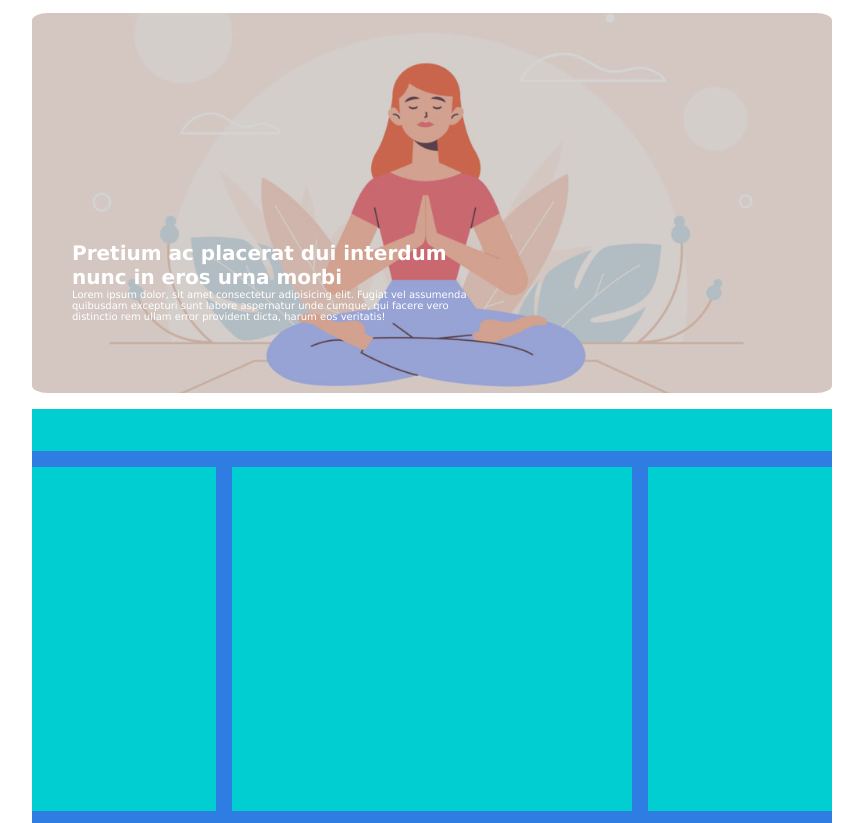
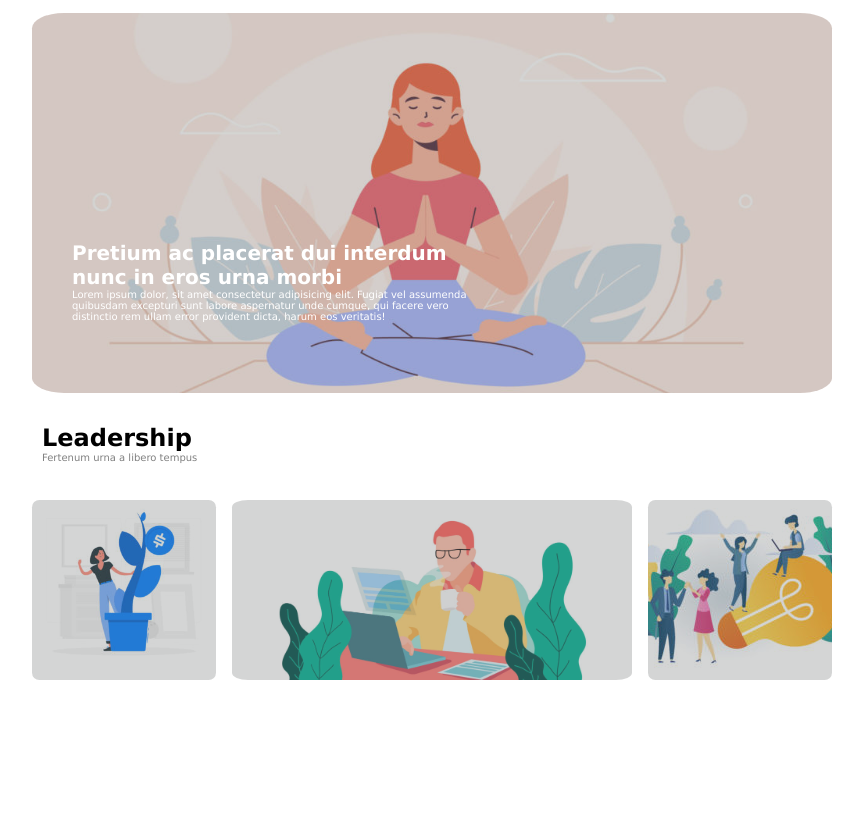
Before and after one commit to GianmarcoRuffi/htmlcss-struttura-wp, a plain HTML site: page index.html in a window 1280 px wide. Shown: the part 129-952 px from the top of the page, without its empty margins (208-1071 px from the left). Drawn offline with Linux system fonts and the light colour scheme.

Commit message:
Aggiornamento main body e style

```diff
--- a/css/style.css
+++ b/css/style.css
@@ -22,43 +22,6 @@
   height: 110px;
   margin-top: 2%;
   margin-bottom: 2%;
-}
-
-.main {
-  background-color: rgb(47, 125, 226);
-  width: 100%;
-  height: 420px;
-  margin-bottom: 2%;
-}
-
-.header {
-  background-color: darkturquoise;
-  width: 100%;
-  height: 10%;
-}
-
-.row {
-  height: 82%;
-  width: 100%;
-  margin-top: 2%;
-  margin-bottom: 2%;
-}
-
-.column {
-  background-color: darkturquoise;
-  height: 100%;
-  float: left;
-}
-
-.left,
-.right {
-  width: 23%;
-}
-
-.middle {
-  width: 50%;
-  margin-left: 2%;
-  margin-right: 2%;
 }
 
 .footer {
@@ -111,7 +74,7 @@ a:active {
   background-image: url("../img/banner.jpg");
   background-size: cover;
   background-position: center;
-  border-radius: 2%;
+  border-radius: 4%;
 }
 
 .overlay {
@@ -119,7 +82,7 @@ a:active {
   width: 100%;
   height: 100%;
   color: white;
-  border-radius: 2%;
+  border-radius: 4%;
 }
 
 .front-text {
@@ -132,3 +95,94 @@ a:active {
   top: 60%;
   left: 5%;
 }
+
+.main {
+  background-color: white;
+  width: 100%;
+  height: 500px;
+  margin-bottom: 2%;
+}
+
+.header {
+  background-color: white;
+  width: 100%;
+  height: 15%;
+}
+
+.row {
+  height: 82%;
+  width: 100%;
+  margin-top: 2%;
+  margin-bottom: 2%;
+}
+
+.column {
+  background-color: white;
+  height: 100%;
+  float: left;
+}
+
+.left,
+.right {
+  width: 23%;
+}
+
+.middle {
+  width: 50%;
+  margin-left: 2%;
+  margin-right: 2%;
+}
+
+.header-text {
+  font-family: "Lucida Sans", "Lucida Sans Regular", "Lucida Grande",
+    "Lucida Sans Unicode", Geneva, Verdana, sans-serif;
+  width: 50%;
+  height: 20%;
+  font-size: 12px;
+  position: relative;
+  color: black;
+  left: 10px;
+  top: 20%;
+}
+
+.main-text {
+  font-family: "Lucida Sans", "Lucida Sans Regular", "Lucida Grande",
+    "Lucida Sans Unicode", Geneva, Verdana, sans-serif;
+  width: 50%;
+  height: 20%;
+  font-size: 10px;
+  color: grey;
+}
+
+.left-img {
+  background-color: white;
+  width: 100%;
+  height: 180px;
+  margin-bottom: 2%;
+  background-image: url("../img/img-1.jpg");
+  background-size: cover;
+  background-position: center;
+  border-radius: 2%;
+}
+
+.mid-img {
+  background-color: white;
+  width: 100%;
+  height: 180px;
+  margin-bottom: 2%;
+  background-image: url("../img/banner-2.jpg");
+  background-size: cover;
+  background-position: center;
+  border-radius: 2%;
+}
+
+.right-img {
+  background-color: white;
+  width: 100%;
+  height: 180px;
+  margin-bottom: 2%;
+  background-image: url("../img/img-3.jpg");
+  background-size: cover;
+  background-position: center;
+  border-radius: 2%;
+}
--- a/index.html
+++ b/index.html
@@ -44,11 +44,22 @@
       <!-- Main -->
 
       <div class="main">
-        <div class="header"></div>
+        <div class="header">
+          <div class="header-text">
+            <h1>Leadership</h1>
+            <p class="main-text">Fertenum urna a libero tempus</p>
+          </div>
+        </div>
         <div class="row">
-          <div class="column left"></div>
-          <div class="column middle"></div>
-          <div class="column right"></div>
+          <div class="column left">
+            <div class="left-img"><div class="overlay"></div></div>
+          </div>
+          <div class="column middle">
+            <div class="mid-img"><div class="overlay"></div></div>
+          </div>
+          <div class="column right">
+            <div class="right-img"><div class="overlay"></div></div>
+          </div>
         </div>
       </div>
 
```
